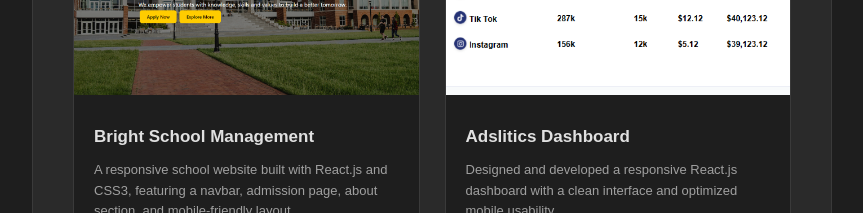
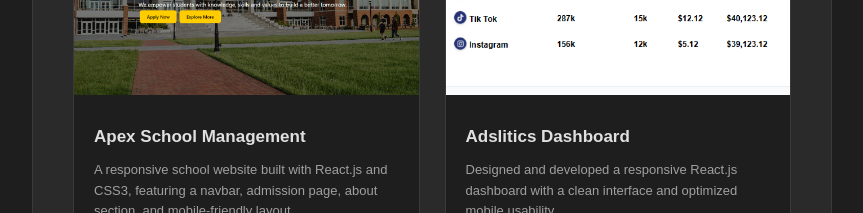
Before and after one commit to abdulrehmangull495/arportfolio, a React (Vite) app: page / in a window 1280 px wide. Shown: the part 840-1053 px from the top of the page, without its empty margins (408-1271 px from the left). Built offline with nearby package versions, Linux system fonts and the light colour scheme.

Commit message:
update resume and project link

```diff
--- a/src/App.jsx
+++ b/src/App.jsx
@@ -180,7 +180,7 @@ function App() {
             <div className="project-container">
               <div className="project">
                 <a
-                  href="https://reactjs-school-management.vercel.app/"
+                  href="https://apex-school-system.vercel.app/"
                   target="_blank"
                 >
                   <img
@@ -192,7 +192,7 @@ function App() {
                   />
                 </a>
                 <div className="card">
-                  <h3>Bright School Management</h3>
+                  <h3>Apex School Management</h3>
                   <p>
                     A responsive school website built with React.js and CSS3,
                     featuring a navbar, admission page, about section, and
```
Also changed, not shown: 1 other file (tests, documents, lock files or other folders).
